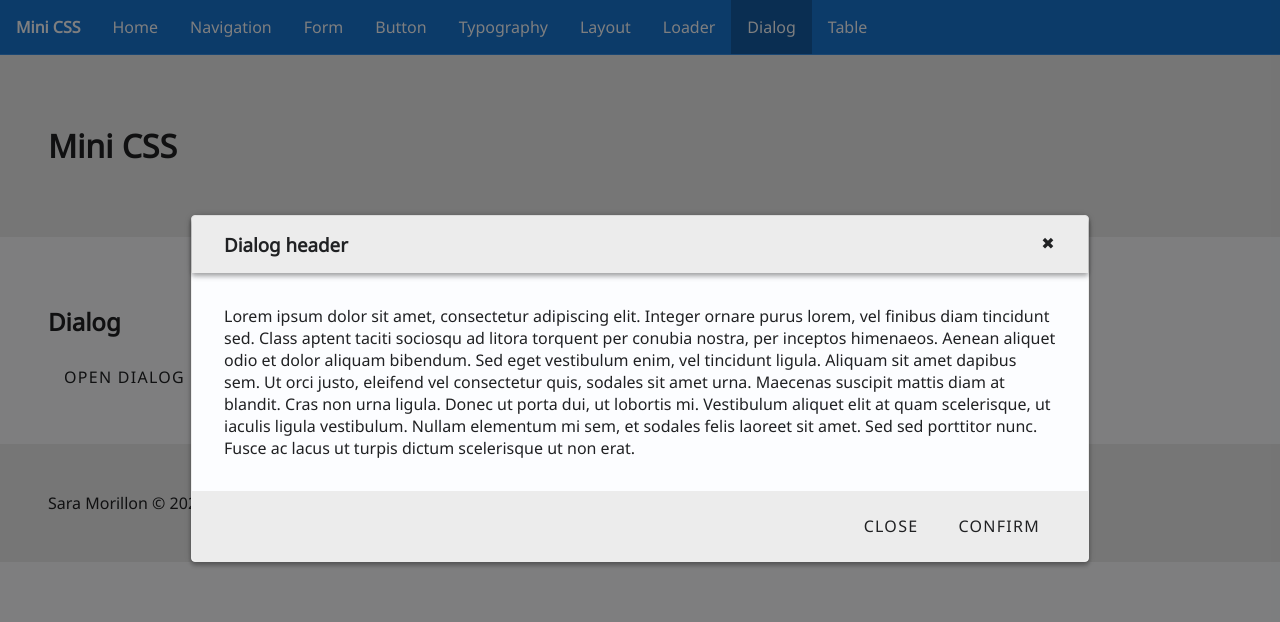
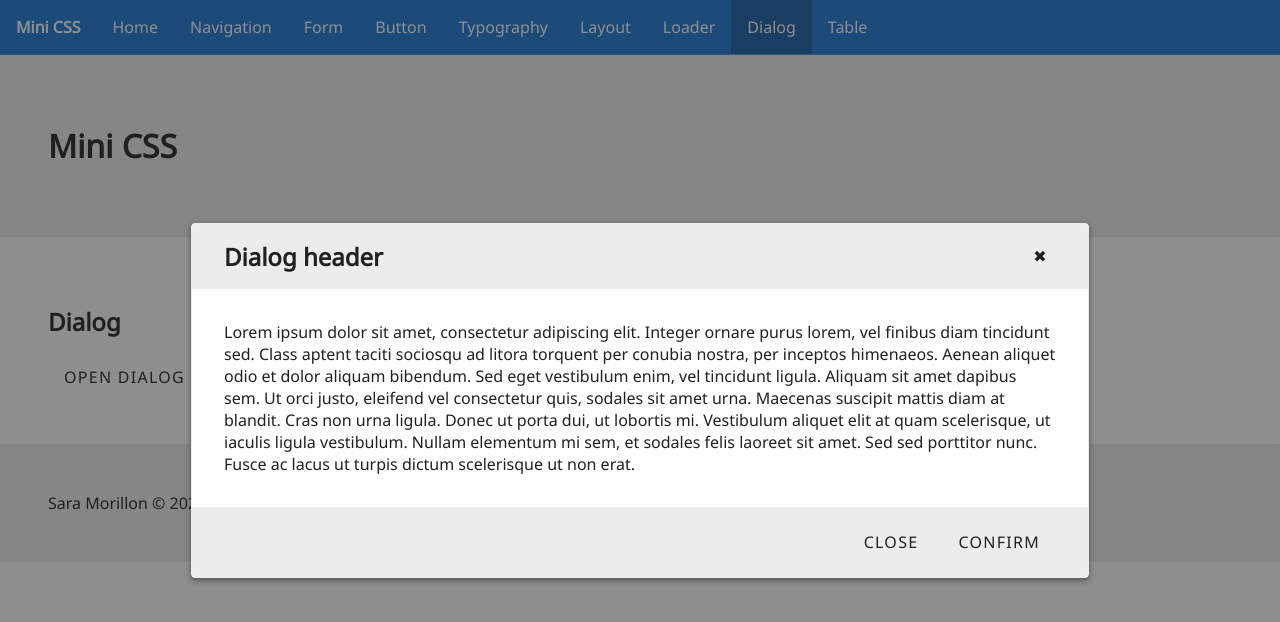
Before and after one commit to Sara-Morillon/mini-css, a React (Vite) app: page /dialog in a window 1280 px wide. Both pictures are taken after a click on the button "OPEN DIALOG". Shown: the top 622 px of the page. Built offline with nearby package versions, Linux system fonts and the light colour scheme.

Commit message:
Better dialogs and animation

```diff
--- a/src/css/dialog.less
+++ b/src/css/dialog.less
@@ -1,29 +1,22 @@
-dialog[open] {
+dialog {
+  display: block;
+
   position: fixed;
-  top: 0;
-  left: 0;
+  top: -100px;
   bottom: 0;
-  right: 0;
 
-  width: 100%;
-  height: 100%;
+  pointer-events: none;
+
+  opacity: 0;
+  transition: all 0.2s ease-out;
 
   padding: 0;
 
-  display: flex;
-  align-items: center;
-  justify-content: center;
-
-  border: none;
-
-  background-color: rgba(0, 0, 0, 0.5);
-
-  & > article {
-    --padding-vertical: 0;
-    --padding-horizontal: 0;
-
   font-size: var(--font-size);
   font-family: var(--font-face);
+
+  max-width: 70vw;
+  min-width: 650px;
 
   background-color: var(--palette-background);
   color: var(--palette-foreground);
@@ -31,8 +24,27 @@ dialog[open] {
   border-radius: 0.25rem;
   border: 1px solid var(--palette-background-dark);
 
-    max-width: 70vw;
-    min-width: 650px;
+  box-shadow: var(--elevation);
+
+  &[open] {
+    pointer-events: inherit;
+
+    opacity: 1;
+
+    top: 0;
+  }
+
+  &::backdrop {
+    @media (prefers-color-scheme: dark) {
+      --dialog-backdrop-background: fade(@white, 10%);
+    }
+
+    @media (prefers-color-scheme: light) {
+      --dialog-backdrop-background: fade(@black, 50%);
+    }
+
+    background-color: var(--dialog-backdrop-background);
+  }
 
   & > header {
     --padding-vertical: 1rem;
@@ -43,23 +55,25 @@ dialog[open] {
 
     white-space: nowrap;
 
-      box-shadow: var(--elevation);
-
     color: var(--palette-foreground);
     background-color: var(--palette-background-dark);
 
+    display: flex;
+    justify-content: space-between;
+    align-items: center;
+
+    & > h1,
+    & > h2,
+    & > h3,
+    & > h4,
+    & > h5,
+    & > h6 {
+      margin: 0;
+    }
+
     & > button {
-        --padding-vertical: 0;
-        --padding-horizontal: 0;
-
-        float: right;
-
-        color: var(--palette-foreground);
-
-        &:hover {
-          color: var(--palette-primary-light);
-          background: none;
-        }
+      --padding-vertical: 0.25rem;
+      --padding-horizontal: 0.5rem;
     }
   }
 
@@ -82,11 +96,5 @@ dialog[open] {
     & button {
       margin-left: var(--margin-horizontal);
     }
-
-      & > button:hover {
-        color: var(--palette-primary);
-        background: none;
   }
 }
-  }
-}
--- a/src/ui/pages/Dialog.tsx
+++ b/src/ui/pages/Dialog.tsx
@@ -1,17 +1,16 @@
-import { useState } from 'react'
+import { useRef } from 'react'
 
 export function Dialog() {
-  const [open, setOpen] = useState(false)
+  const ref = useRef<HTMLDialogElement>(null)
 
   return (
     <section>
       <h2>Dialog</h2>
-      <button onClick={() => setOpen(true)}>Open dialog</button>
-      <dialog open={open} onClose={() => setOpen(false)}>
-        <article>
+      <button onClick={() => ref.current?.showModal()}>Open dialog</button>
+      <dialog ref={ref}>
         <header>
-            <button onClick={() => setOpen(false)}>✖</button>
           <h1>Dialog header</h1>
+          <button onClick={() => ref.current?.close()}>✖</button>
         </header>
         <p>
           Lorem ipsum dolor sit amet, consectetur adipiscing elit. Integer ornare purus lorem, vel finibus diam
@@ -23,12 +22,9 @@ export function Dialog() {
           Sed sed porttitor nunc. Fusce ac lacus ut turpis dictum scelerisque ut non erat.
         </p>
         <footer>
-            <button onClick={() => setOpen(false)}>Close</button>
-            <strong>
-              <button onClick={() => setOpen(false)}>Confirm</button>
-            </strong>
+          <button onClick={() => ref.current?.close()}>Close</button>
+          <button onClick={() => ref.current?.close()}>Confirm</button>
         </footer>
-        </article>
       </dialog>
     </section>
   )
```
Lines whose indentation alone changed are shown as unchanged.
